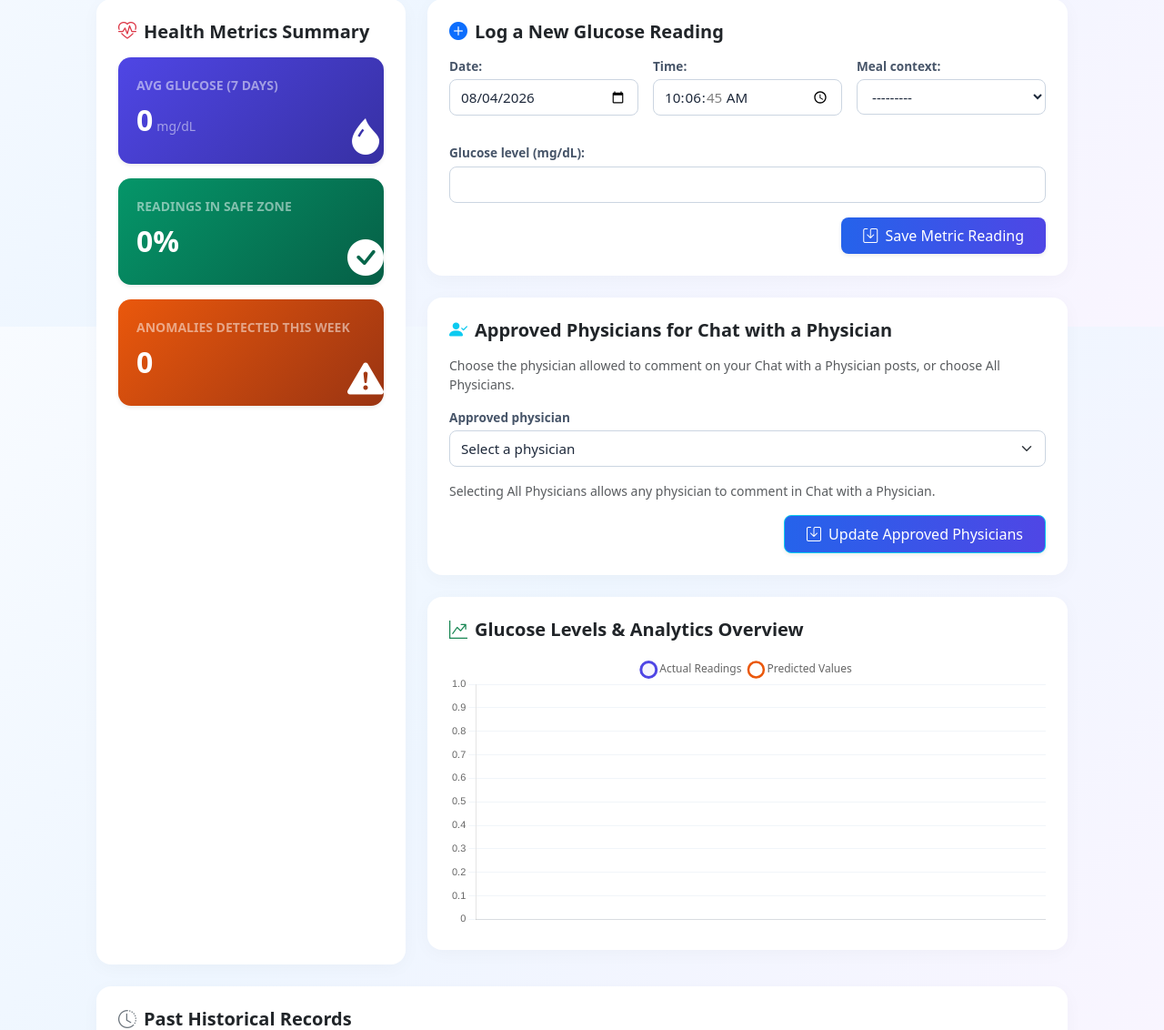
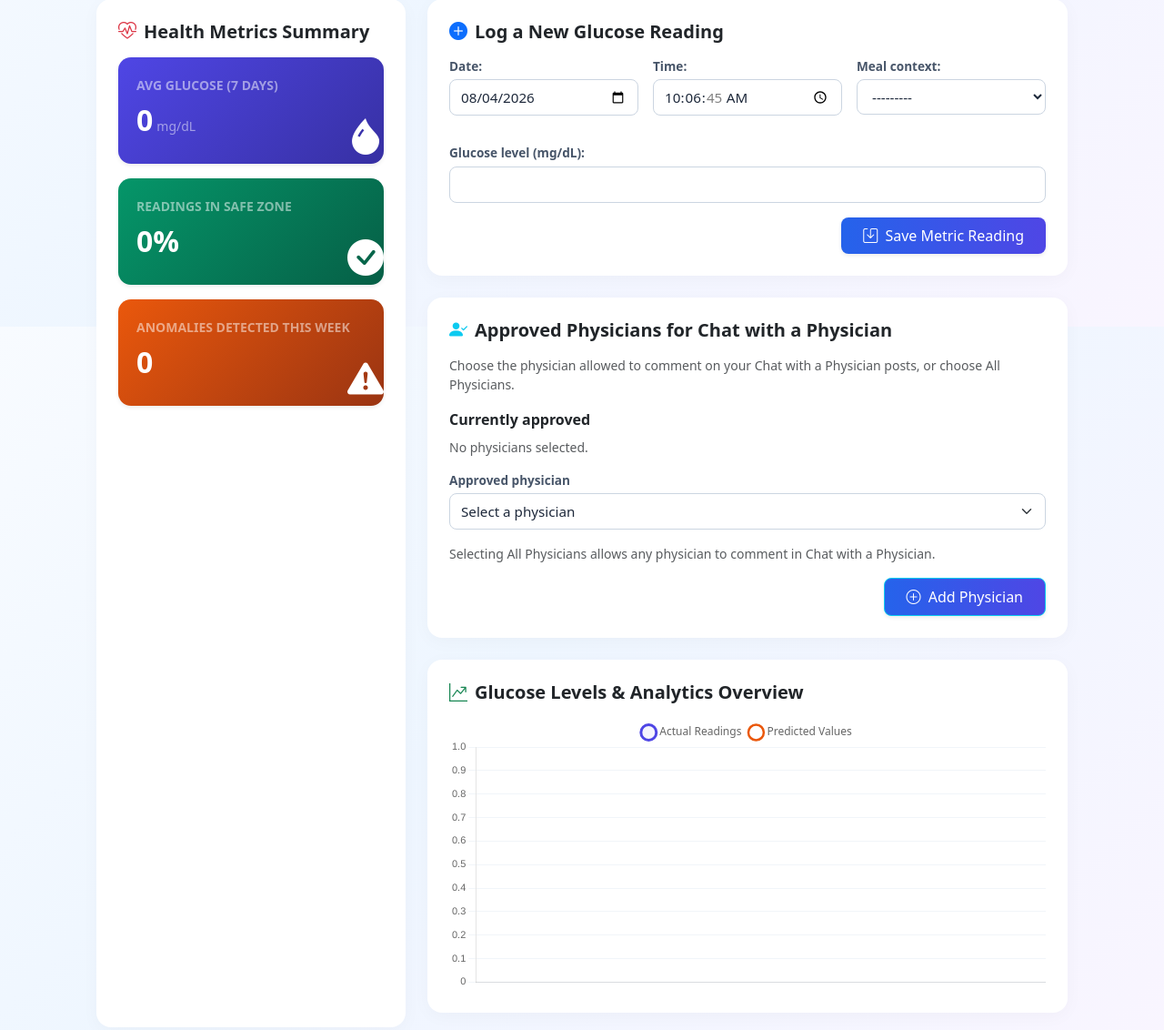
Before and after one commit to Kofi532/Health-Informatics, a Django app: page /dashboard/ in a window 1280 px wide. Shown: the part 441-1573 px from the top of the page at 91% size. Run offline with Django 4.2, Linux system fonts and the light colour scheme; the visitor is signed in with stand-in values (Sample User, id 1); data comes from the database, SQL or seed files in the repository; data that the repository does not hold is empty.

Commit message:
Support multi-physician selection with removable list

```diff
--- a/patients/views.py
+++ b/patients/views.py
@@ -524,12 +524,9 @@ def patient_dashboard(request):
     # ensure profile exists
     profile, _ = PatientProfile.objects.get_or_create(user=request.user, defaults={'gestational_age_weeks': 0})
     physician_users = list(get_physician_users_queryset())
-    approved_physician_ids = list(profile.approved_physicians.values_list('id', flat=True).order_by('id'))
-    selected_physician_id = ''
-    if profile.allow_all_physicians:
-        selected_physician_id = '__all__'
-    elif approved_physician_ids:
-        selected_physician_id = str(approved_physician_ids[0])
+    approved_physicians = list(profile.approved_physicians.order_by('username'))
+    approved_physician_ids = {physician.id for physician in approved_physicians}
+    available_physicians = [physician for physician in physician_users if physician.id not in approved_physician_ids]
     patient = get_patient_for_user(request.user)
     diagnosis_summary = None
     if patient is not None:
@@ -625,7 +622,9 @@ def patient_dashboard(request):
         'today_medications': today_medications,
         'diagnosis_summary': diagnosis_summary,
         'physician_users': physician_users,
-        'selected_physician_id': selected_physician_id,
+        'available_physicians': available_physicians,
+        'approved_physicians': approved_physicians,
+        'allow_all_physicians': profile.allow_all_physicians,
     })
 
 
@@ -636,11 +635,38 @@ def update_approved_physicians(request):
 
     profile, _ = PatientProfile.objects.get_or_create(user=request.user, defaults={'gestational_age_weeks': 0})
     valid_physician_ids = set(get_physician_users_queryset().values_list('id', flat=True))
+    action = request.POST.get('action', 'add').strip()
     selected_value = request.POST.get('approved_physician', '').strip()
+    selected_user_id = request.POST.get('approved_physician_id', '').strip()
+
+    if action == 'remove':
+        try:
+            user_id = int(selected_user_id)
+        except (TypeError, ValueError):
+            user_id = None
+
+        profile.allow_all_physicians = False
+        profile.save(update_fields=['allow_all_physicians'])
+
+        if user_id in valid_physician_ids:
+            profile.approved_physicians.remove(user_id)
+            messages.success(request, 'Physician removed from your approved list.')
+        else:
+            messages.error(request, 'Unable to remove physician. Please try again.')
+
+        return redirect('patients:patient_dashboard')
+
+    if action == 'clear_all':
+        profile.allow_all_physicians = False
+        profile.save(update_fields=['allow_all_physicians'])
+        profile.approved_physicians.clear()
+        messages.success(request, 'Approved physician list cleared.')
+        return redirect('patients:patient_dashboard')
 
     if selected_value == '__all__':
         profile.allow_all_physicians = True
         profile.save(update_fields=['allow_all_physicians'])
+        profile.approved_physicians.clear()
         messages.success(request, 'All physicians are now approved for your Chat with a Physician posts.')
         return redirect('patients:patient_dashboard')
 
@@ -649,15 +675,13 @@ def update_approved_physicians(request):
     except (TypeError, ValueError):
         user_id = None
 
-    profile.allow_all_physicians = False
-    profile.save(update_fields=['allow_all_physicians'])
-
     if user_id in valid_physician_ids:
-        profile.approved_physicians.set([user_id])
-        messages.success(request, 'Approved physician updated successfully.')
+        profile.allow_all_physicians = False
+        profile.save(update_fields=['allow_all_physicians'])
+        profile.approved_physicians.add(user_id)
+        messages.success(request, 'Physician added to your approved list.')
     else:
-        profile.approved_physicians.clear()
-        messages.success(request, 'No physician selected. Physician commenting access is currently restricted.')
+        messages.error(request, 'Please select a valid physician.')
 
     return redirect('patients:patient_dashboard')
 
--- a/templates/patients/patient_dashboard.html
+++ b/templates/patients/patient_dashboard.html
@@ -162,19 +162,50 @@
                         Choose the physician allowed to comment on your Chat with a Physician posts, or choose All Physicians.
                     </p>
 
+                    <div class="mb-3">
+                        <label class="form-label">Currently approved</label>
+                        {% if allow_all_physicians %}
+                            <div class="d-flex flex-wrap align-items-center gap-2">
+                                <span class="badge bg-primary-subtle text-primary border border-primary-subtle px-3 py-2">All Physicians</span>
+                                <form method="post" action="{% url 'patients:update_approved_physicians' %}" class="d-inline">
+                                    {% csrf_token %}
+                                    <input type="hidden" name="action" value="clear_all">
+                                    <button type="submit" class="btn btn-sm btn-outline-danger">Remove</button>
+                                </form>
+                            </div>
+                        {% elif approved_physicians %}
+                            <div class="d-flex flex-wrap gap-2">
+                                {% for physician in approved_physicians %}
+                                    <div class="badge bg-light text-dark border px-2 py-2 d-inline-flex align-items-center gap-2">
+                                        <span>{{ physician.username }}</span>
+                                        <form method="post" action="{% url 'patients:update_approved_physicians' %}" class="d-inline">
+                                            {% csrf_token %}
+                                            <input type="hidden" name="action" value="remove">
+                                            <input type="hidden" name="approved_physician_id" value="{{ physician.id }}">
+                                            <button type="submit" class="btn btn-sm btn-outline-danger py-0 px-1" title="Remove {{ physician.username }}">x</button>
+                                        </form>
+                                    </div>
+                                {% endfor %}
+                            </div>
+                        {% else %}
+                            <div class="text-muted small">No physicians selected.</div>
+                        {% endif %}
+                    </div>
+
                     <form method="post" action="{% url 'patients:update_approved_physicians' %}" class="django-form-row">
                         {% csrf_token %}
+                        <input type="hidden" name="action" value="add">
                         <div class="mb-3">
                             <label for="approved_physician" class="form-label">Approved physician</label>
                             <select id="approved_physician" name="approved_physician" class="form-select">
                                 <option value="">Select a physician</option>
-                                <option value="__all__" {% if selected_physician_id == '__all__' %}selected{% endif %}>All Physicians</option>
-                                {% for physician in physician_users %}
-                                    <option value="{{ physician.id }}" {% if selected_physician_id == physician.id|stringformat:'s' %}selected{% endif %}>
+                                <option value="__all__">All Physicians</option>
+                                {% for physician in available_physicians %}
+                                    <option value="{{ physician.id }}">
                                         {{ physician.username }}{% if physician.get_full_name %} - {{ physician.get_full_name }}{% endif %}
                                     </option>
                                 {% empty %}
-                                    <option value="" disabled>No physicians available yet.</option>
+                                    <option value="" disabled>No additional physicians available.</option>
                                 {% endfor %}
                             </select>
                             <div class="form-text">Selecting All Physicians allows any physician to comment in Chat with a Physician.</div>
@@ -182,7 +213,7 @@
 
                         <div class="text-end">
                             <button class="btn btn-info text-white px-4 py-2 fw-medium shadow-sm rounded-3" type="submit">
-                                <i class="bi bi-save me-1"></i> Update Approved Physicians
+                                <i class="bi bi-plus-circle me-1"></i> Add Physician
                             </button>
                         </div>
                     </form>
```
